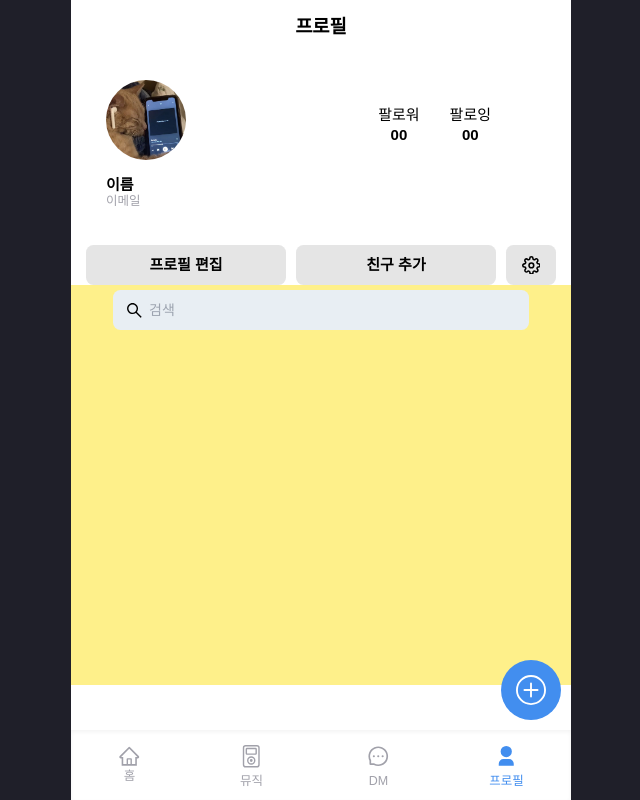
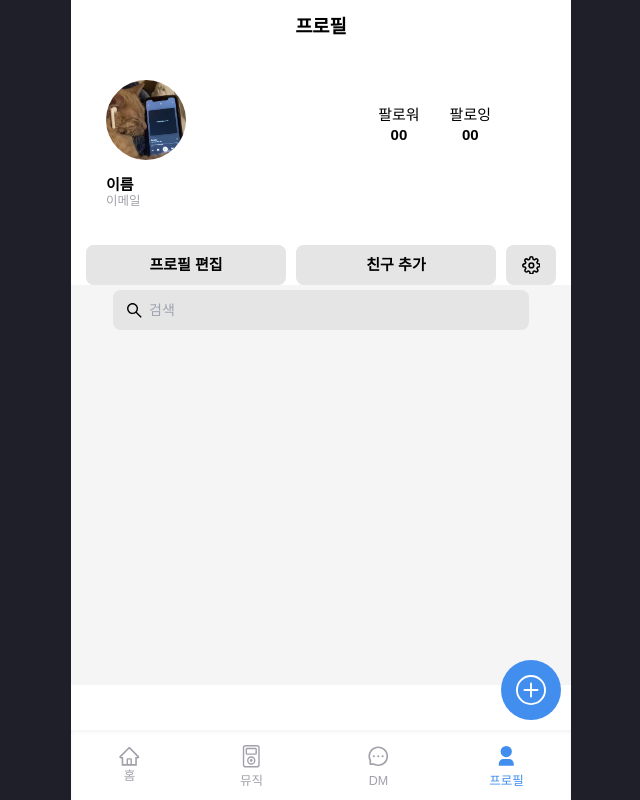
Before and after one commit to bm4656/FE-What_Song, a Next.js app: page /profile in a window 1280 px wide. Shown: the whole page, without its empty margins (319-959 px from the left). Built offline with nearby package versions, Linux system fonts and the light colour scheme.

Commit message:
design: 친구 검색 유저 컴포넌트

```diff
--- a/src/components/profile/SearchModal.tsx
+++ b/src/components/profile/SearchModal.tsx
@@ -5,6 +5,7 @@ import { FormEvent, useState } from 'react';
 import { SimpleUser } from '@/types/user';
 import { friendApis } from '@/app/service/friend';
 import useUser from '@/hooks/useUser';
+import UserCard from './UserCard';
 
 export default function SearchModal() {
 	const [searchList, setSerchList] = useState<SimpleUser[]>([]);
@@ -17,7 +18,7 @@ export default function SearchModal() {
 			const ownerSeq = await user.data?.memberSeq;
 			const res = await friendApis.searchName({ ownerSeq, targetName });
 			// eslint-disable-next-line no-unused-expressions
-			console.log(res);
+			// console.log(res);
 			setSerchList(res);
 		} catch (error) {
 			// 오류 처리
@@ -30,7 +31,7 @@ export default function SearchModal() {
 			const ownerSeq = await user.data?.memberSeq;
 			const res = await friendApis.searchName({ ownerSeq, targetName });
 			// eslint-disable-next-line no-unused-expressions
-			console.log(res);
+			// console.log(res);
 			setSerchList(res);
 			setTargetName('');
 		} catch (error) {
@@ -40,9 +41,9 @@ export default function SearchModal() {
 	};
 
 	return (
-		<section className="absolute bg-yellow-200 w-full h-[50%]">
+		<section className="absolute bg-neutral-100 w-full h-[50%]">
 			<article className="w-full flex justify-center items-center p-2">
-				<div className="bg-input w-[85%] h-16 rounded-xl flex items-center gap-2">
+				<div className="bg-neutral-200 w-[85%] h-16 rounded-xl flex items-center gap-2">
 					<AiOutlineSearch className="text-3xl ml-5" />
 					<div className="">
 						<form onSubmit={handleSubmit}>
@@ -51,13 +52,20 @@ export default function SearchModal() {
 								placeholder="검색"
 								value={targetName}
 								onChange={handleChange}
-								className="text-[1.4rem] bg-input w-[30rem] min-w-full"
+								className="text-[1.4rem] bg-neutral-200 w-[30rem] min-w-full"
 							/>
 						</form>
 					</div>
 				</div>
 			</article>
-			<ul>{searchList?.[0] && searchList?.map((item) => <li key={item.memberSeq}>{item.nickname}</li>)}</ul>
+			<ul>
+				{searchList?.[0] &&
+					searchList?.map((item) => (
+						<li key={item.memberSeq}>
+							<UserCard user={item} />
+						</li>
+					))}
+			</ul>
 		</section>
 	);
 }
--- /dev/null
+++ b/src/components/profile/UserCard.tsx
@@ -0,0 +1,28 @@
+import Image from 'next/image';
+import { SimpleUser } from '@/types/user';
+
+type Props = {
+	user: SimpleUser;
+};
+
+export default function UserCard({ user: { imgURL, nickname, email } }: Props) {
+	return (
+		<article className="flex w-full items-center justify-center relative m-1 px-2">
+			<div className="w-[87%] h-28 px-4 flex items-center cursor-pointer">
+				<div className="absolute w-[5rem] h-[5rem] p-4">
+					<Image
+						src="/assets/cat-music.jpeg"
+						alt="프로필이미지"
+						fill
+						sizes="(max-width: 768px) 100vw, (max-width: 1200px) 50vw, 33vw"
+						style={{ objectFit: 'cover' }}
+						className="rounded-full"
+					/>
+				</div>
+				<h2 className="absolute left-[10.5rem] top-8 text-xl font-semibold truncate w-[60%] text-start">{nickname}</h2>
+				<p className="absolute left-[10.5rem] top-[3.5rem] text-xl text-neutral-400">{email}</p>
+				<button className="absolute right-20 top-[2.6rem] text-lg bg-neutral-300 rounded-lg  w-20 h-9">팔로우</button>
+			</div>
+		</article>
+	);
+}
```
